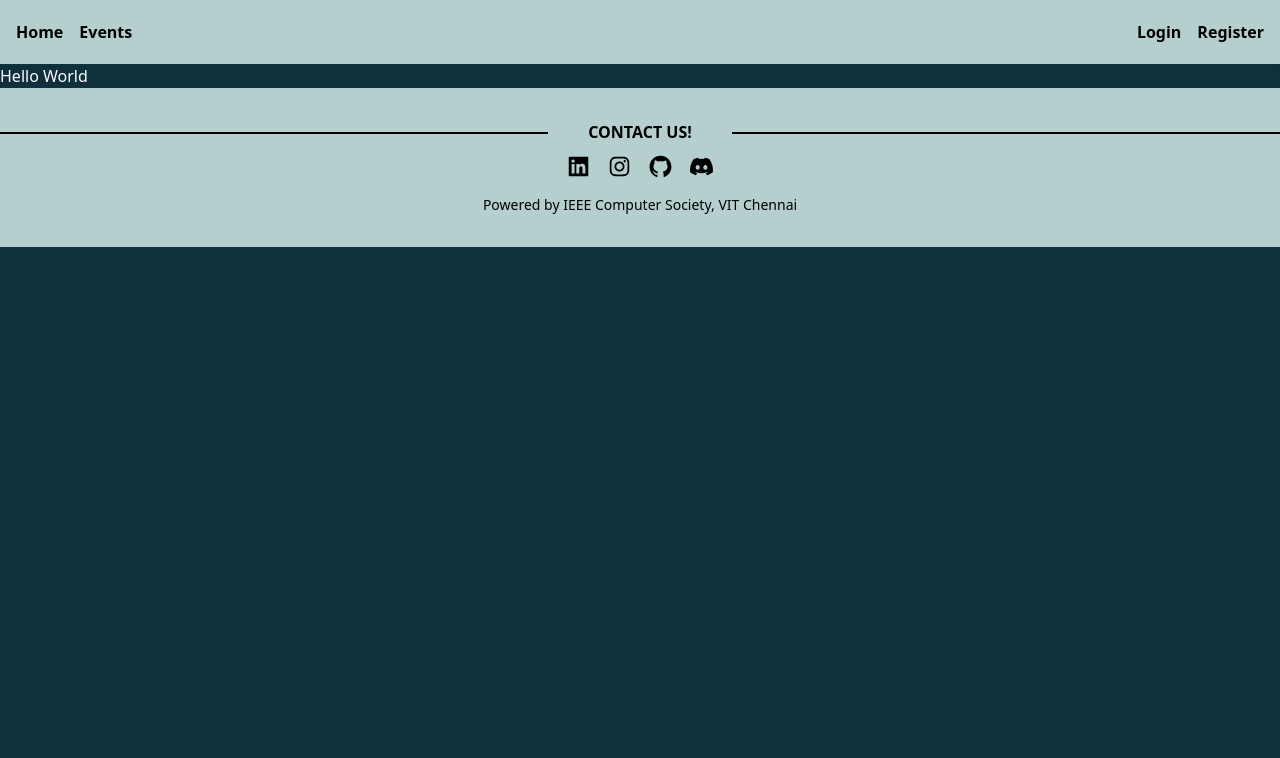
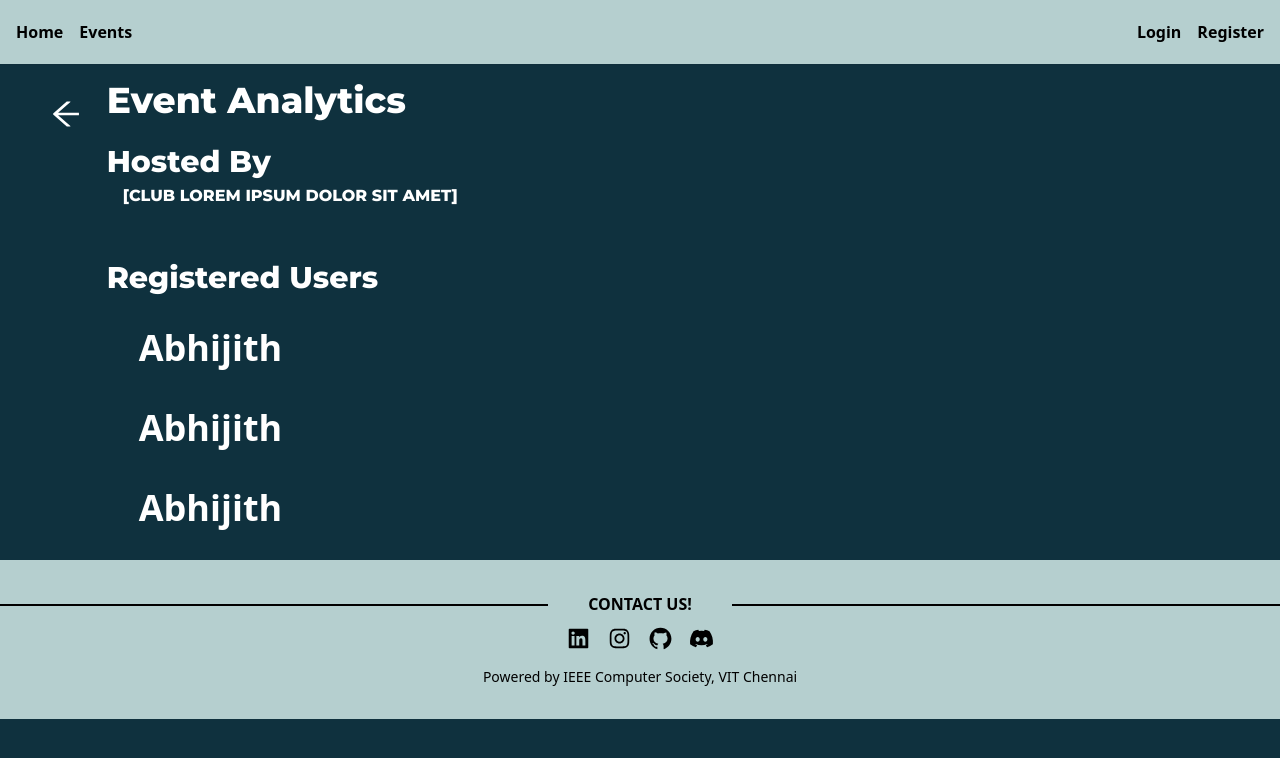
Before and after one commit to ComputerSocietyVITC/club-events, a React (Create React App) app: page /events/1/1/Analytics in a window 1280 px wide. Shown: the top 758 px of the page. Built offline with nearby package versions, Linux system fonts and the light colour scheme; the HTML template or start-up script is replaced by a standard one.

Commit message:
Addition of Analytics page

```diff
--- a/src/content/events/analytics.jsx
+++ b/src/content/events/analytics.jsx
@@ -1,9 +1,47 @@
+import { AiOutlineArrowLeft } from 'react-icons/ai';
+const UserCard = ({ username, photo }) => {
+  const roundstyle = {
+    height: 50,
+    width: 50,
+    borderRadius: 28,
+  };
+//
+  return (
+    <section className="py-2 h-16 pl-4 mb-4 my-4 rounded-large  text-4xl align-center text-white font-bold bg-innerboxgreen">
+      {username}
+    </section>
+  );
+};
+
 const EventAnalytics = () => {
-    return (
-        <section className ="text-white">
-            Hello World
+  return (
+    <section className="grid grid-cols-12">
+      <section className="col-start-1 col">
+        <section className="pl-12 py-8 text-4xl text-white">
+          <AiOutlineArrowLeft />
         </section>
-    )
-}
+      </section>
+      <section className="col-start-2 col-span-10">
+        <section className="grid grid-row-3 gap-2">
+          <section className="py-4 font-monty font-bold text-4xl text-white">
+            Event Analytics
+          </section>
+          <section className="font-monty font-bold  text-white">
+            <section className="text-3xl">Hosted By</section>
+            <section className="mb-10 px-4 py-1 w-max text-2.5xl rounded-full bg-boxgreen">
+              [CLUB LOREM IPSUM DOLOR SIT AMET]
+            </section>
+          </section>
+          <section className="text-white text-3xl font-monty font-bold">Registered Users</section>
+          <section className="px-4 text-white rounded-large bg-boxgreen">
+            <UserCard username={'Abhijith'} />
+            <UserCard username={'Abhijith'} />
+            <UserCard username={'Abhijith'} />
+          </section>
+        </section>
+      </section>
+    </section>
+  );
+};
 
 export default EventAnalytics;
```
